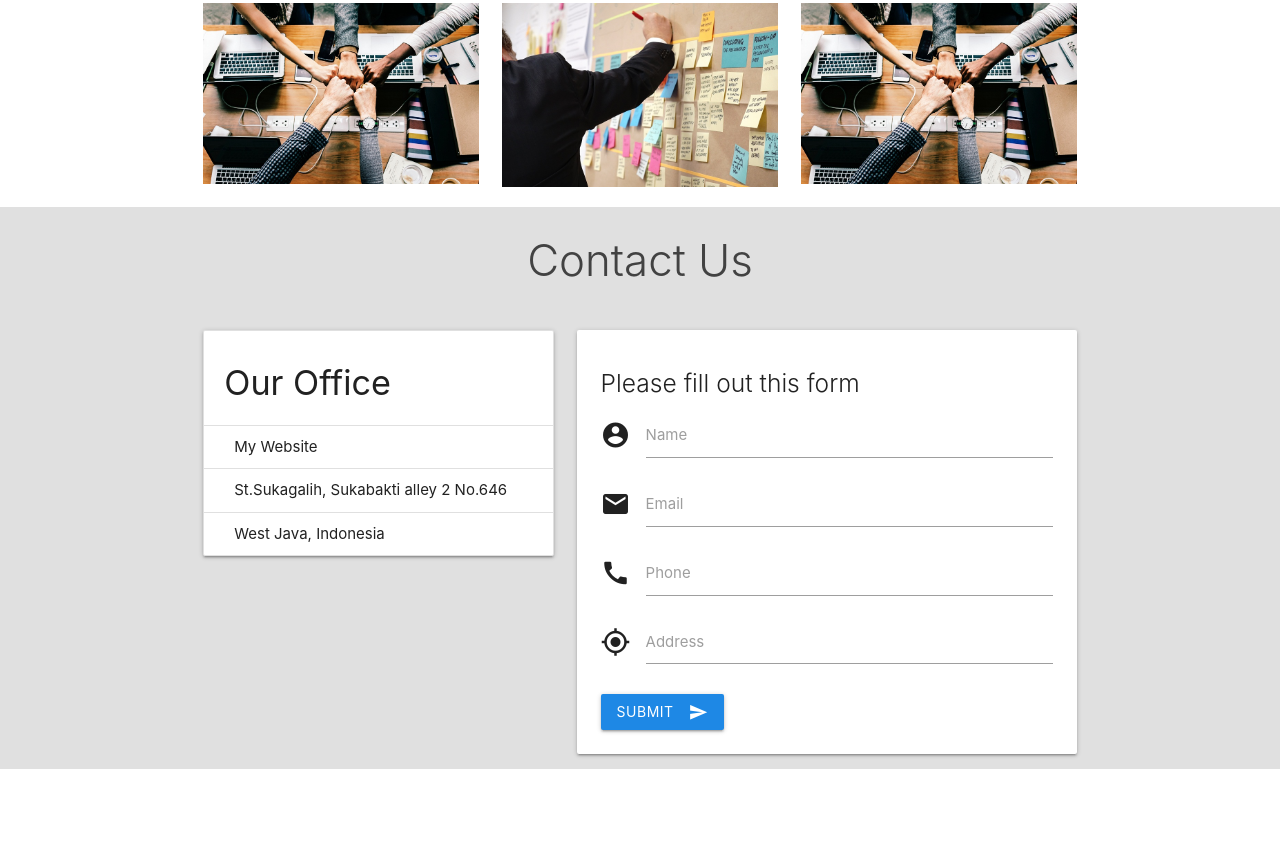
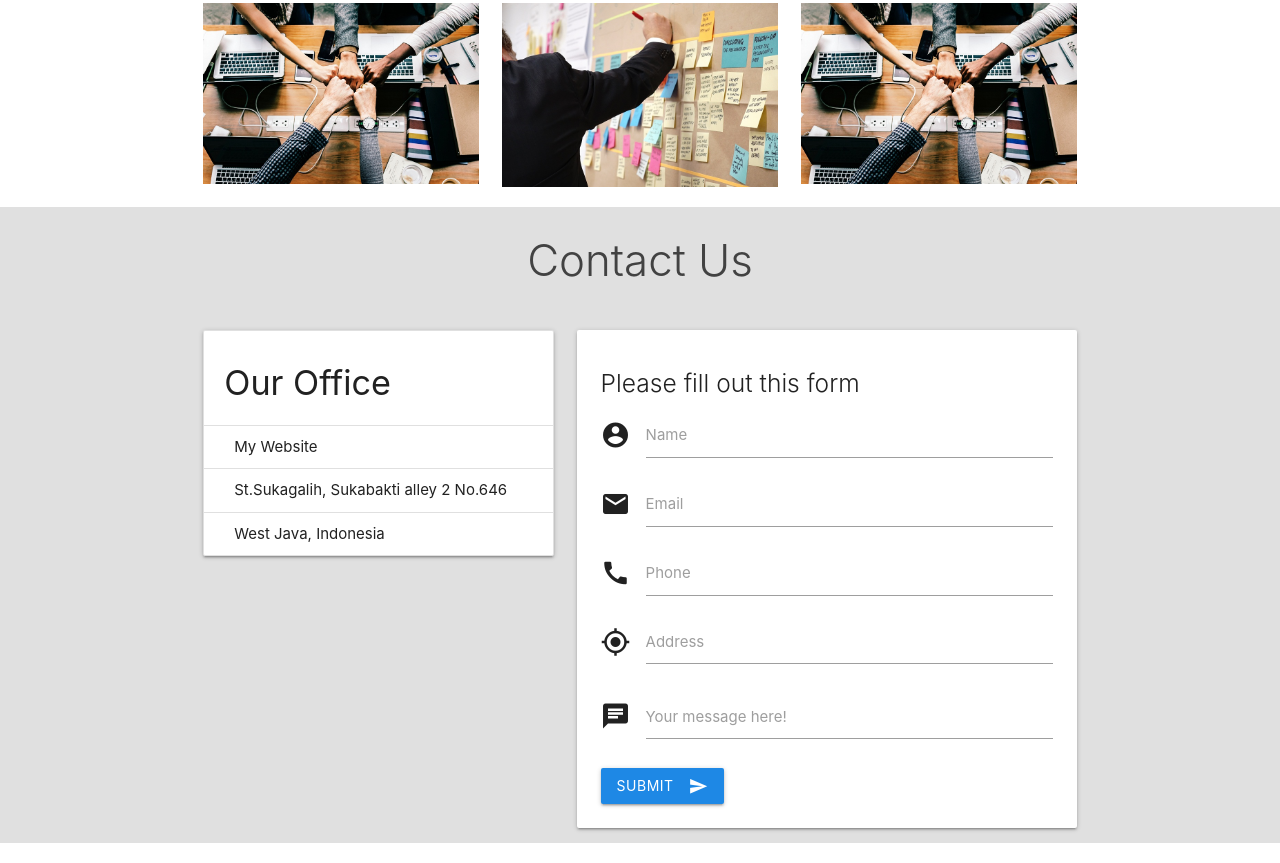
Before and after one commit to ihsanaryandi/aqshalzakki.github.io, a plain HTML site: page index.html in a window 1280 px wide. Shown: the part 1853-2716 px from the top of the page. Before the commit the page ends 2642 px from the top, so only its background shows below. Drawn offline with Linux system fonts and the light colour scheme.

Commit message:
menambahkan field baru pada contact us

```diff
--- a/index.html
+++ b/index.html
@@ -259,6 +259,12 @@
                 <textarea id="address" autocomplete="off" type="address" class="materialize-textarea" required></textarea>
                 <label for="address"> Address</label>
               </div>
+
+              <div class="input-field">
+                <i class="material-icons left prefix">chat</i>
+                <textarea id="message" autocomplete="off" type="message" class="materialize-textarea" required></textarea>
+                <label for="message">Your message here!</label>
+              </div>
               <button class="btn blue darken-1 waves-effect waves-light"><i class="material-icons right">send</i>Submit</button>
             </div>
           </form>
```
